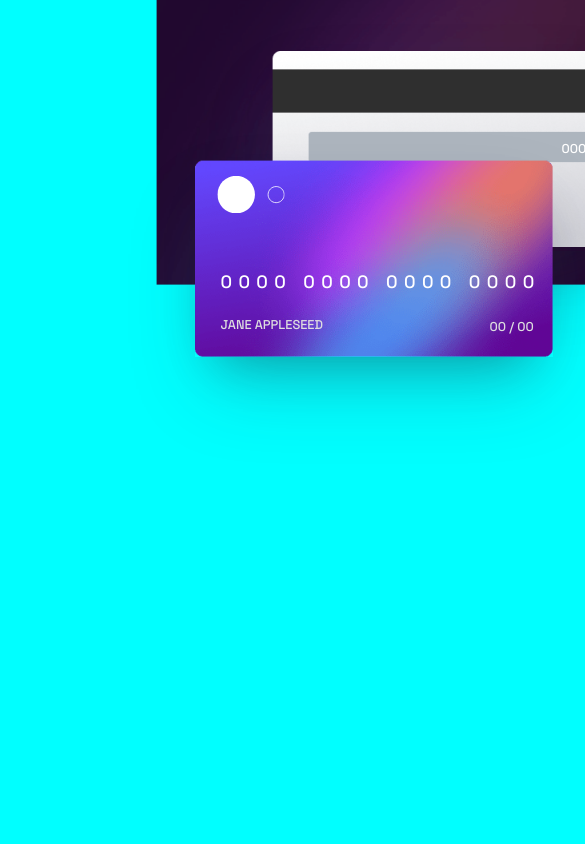
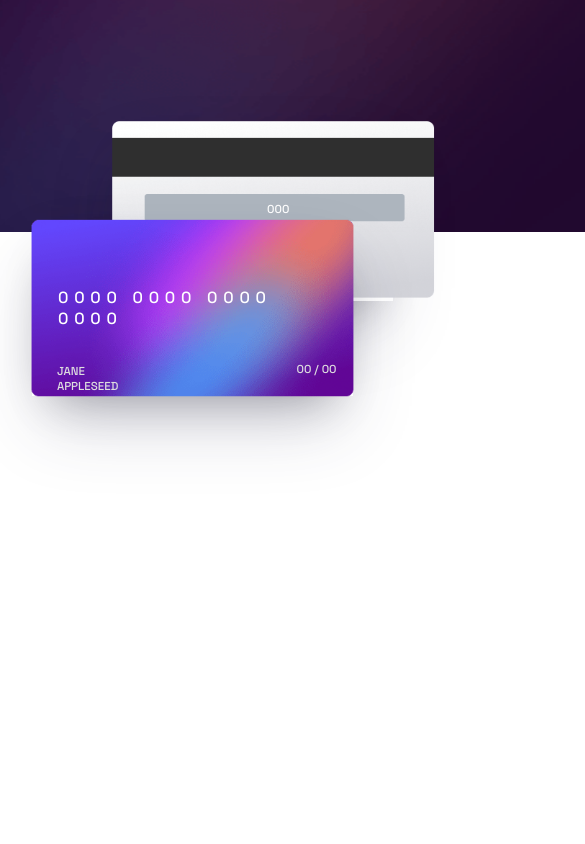
Before and after one commit to mwisechacha/card-details-form, a plain HTML site: page index.html in a window 390 px wide. Shown: the top 844 px of the page, 585 px wide, since content can reach past the window. Drawn offline with Linux system fonts and the light colour scheme.

Commit message:
media queries

```diff
--- a/index.html
+++ b/index.html
@@ -15,8 +15,6 @@
     <title>Frontend Mentor | Interactive card details form</title>
   </head>
   <body>
-    <div class="card-section">
-      <div class="card-front">
     <img
       class="mobile-bg hide"
       src="images/bg-main-mobile.png"
@@ -27,7 +25,14 @@
       src="images/bg-main-desktop.png"
       alt="desktop image"
     />
-        <img class="image-1" src="images/bg-card-front.png" alt="card-front" />
+    <div class="card-section">
+      <div class="card-front">
+        <div class="cards">
+          <img
+            class="image-1"
+            src="images/bg-card-front.png"
+            alt="card-front"
+          />
           <img class="image-2" src="images/card-logo.svg" alt="card logo" />
           <p id="numbers">0000 0000 0000 0000</p>
 
@@ -39,11 +44,12 @@
               <span id="year-date">00</span>
             </span>
           </div>
-      </div>
 
           <div class="card-back">
             <img src="images/bg-card-back.png" alt="back image" />
             <div id="cvc-number">000</div>
+          </div>
+        </div>
       </div>
     </div>
 
--- a/styles.css
+++ b/styles.css
@@ -29,9 +29,9 @@ body {
 }
 
 .card-section {
-  display: flex;
+  /* display: flex;
   flex-direction: column;
-  align-items: center;
+  align-items: center; */
   gap: 1rem;
   transform: scale(0.8);
 }
@@ -76,9 +76,9 @@ body {
 }
 
 .holder-details {
-  display: flex;
+  /* display: flex;
   align-items: center;
-  justify-content: space-between;
+  justify-content: space-between; */
 }
 
 .holder-details #name {
@@ -120,12 +120,17 @@ label {
   display: flex;
   align-items: flex-start;
   justify-content: center;
+  gap: none;
+}
+
+#month-year {
+  max-width: 40%;
 }
 
 #month-year input {
   border-radius: 5px;
   padding: 5px 15px 5px 10px;
-  max-width: 10%;
+  max-width: 12%;
 }
 
 .cvc-num input {
@@ -184,6 +189,7 @@ button {
   color: hsl(270, 3%, 87%);
   background-color: hsl(278, 68%, 11%);
   margin-top: 10px;
+  cursor: pointer;
 }
 
 .hidden {
@@ -213,69 +219,88 @@ button {
   display: none;
 }
 
-@media (max-width: 50em) {
+@media (max-width: 500px) {
   body {
-    background-color: aqua;
-    display: flex;
-    flex-direction: column;
-    align-items: center;
-    justify-content: center;
     gap: 0;
+    margin: 0;
+    display: initial;
   }
+
   .show {
     display: none;
   }
+
   .hide {
     display: initial;
   }
+
   .mobile-bg {
     position: relative;
     top: -8.5rem;
-    right: -18rem;
-    width: 42rem;
+    right: 12rem;
+    width: 50rem;
     height: 23rem;
   }
+
   .card-back {
     top: -45em;
     /* z-index: -1; */
-    right: -20em;
+    right: -5em;
   }
+
   .image-1 {
-    top: -18.5em;
-    right: -21em;
+    top: -19.5em;
+    right: 2em;
     z-index: 1;
   }
 
   .image-2 {
     z-index: 1;
-    right: 14rem;
+    left: 0.1rem;
     top: 6rem;
   }
+
   .card-front #numbers {
     z-index: 1;
-    right: -6rem;
-    top: 12rem;
+    left: 0.3rem;
+    top: -15rem;
   }
+
   .holder-details #name {
     z-index: 1;
-    right: 11rem;
-    top: 17rem;
+    left: 0.2rem;
+    top: -7rem;
+    max-width: 15ch;
   }
 
   #date {
     z-index: 1;
-    right: -44rem;
-    top: -21.8rem;
+    right: -21rem;
+    top: -22.8rem;
   }
+
+  #cvc-number {
+    right: 9rem;
+  }
+
   .main-section {
     gap: 0px;
   }
 
   .main-section {
-    align-self: baseline;
+    min-height: 0;
+    margin-left: 2rem;
   }
+
+  .card-front {
+    min-height: 0vh;
+  }
+
   .card-section {
-    /* align-items: flex-end;
-    justify-content: flex-end; */
+    min-height: 0vh;
+    max-height: 60vh;
+  }
+  .cards {
+    transform: scale(0.9);
   }
 }
```
Lines whose indentation alone changed are shown as unchanged.
